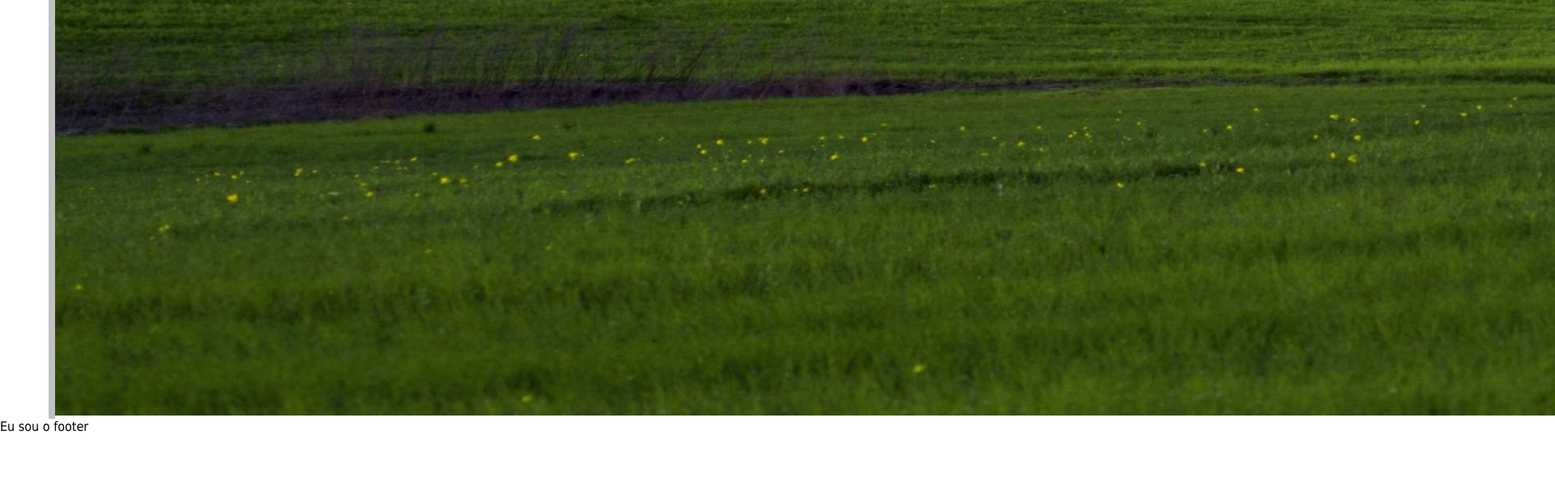
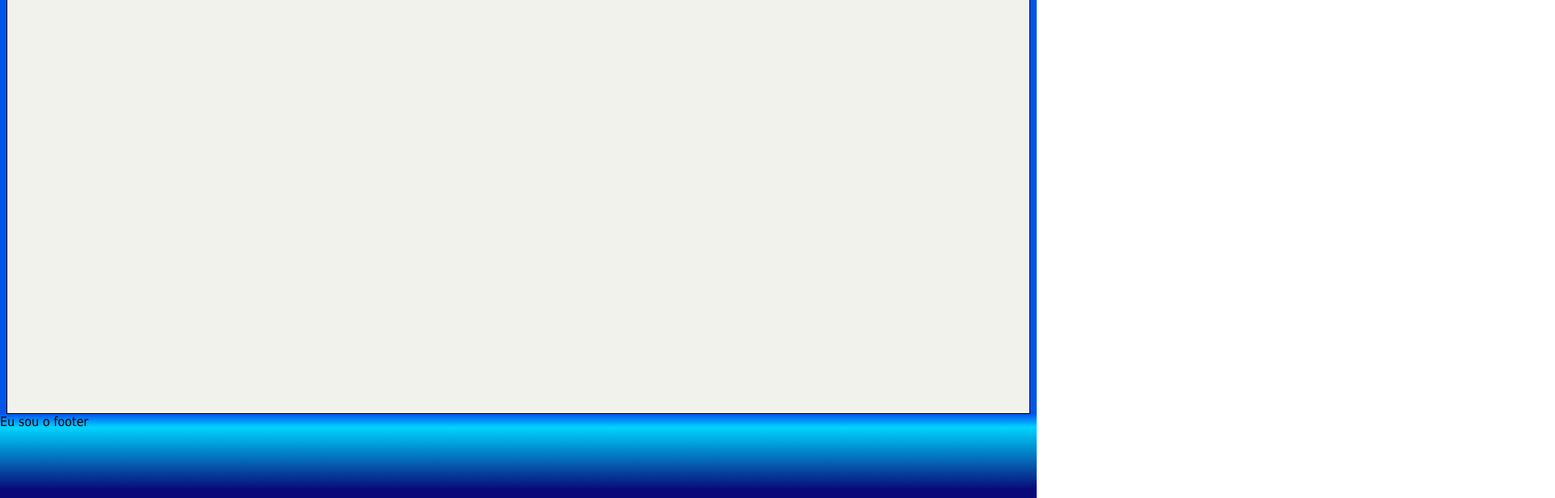
Before and after one commit to Rafaqwert/Projeto_Indie, a plain HTML site: page Index.html in a window 1280 px wide. Shown: the part 1892-2508 px from the top of the page at 81% size, 1920 px wide, since content can reach past the window. Before the commit the page ends 2429 px from the top, so only its background shows below. Drawn offline with Linux system fonts and the light colour scheme.

Commit message:
Nova estilização

```diff
--- a/css/style.css
+++ b/css/style.css
@@ -10,7 +10,7 @@ html {
 }
 
 .div_window {
-    height: 120vh;
+    height: 313vh;
     width: 100%;
     background-color: #0055EA;
     border-radius: 2vh 2vh 0vh 0vh;
@@ -57,7 +57,6 @@ header {
     flex-direction: row;
 
     height: 5vh;
-    border-radius: 1vh 1vh 0vh 0vh;
     background-color: #F2F2EC;
     margin: 0vw 1vh;
     border-bottom: #c1c1c1 solid 1px;
@@ -74,14 +73,15 @@ header {
 /* Fim header */
 
 /* Social */
-.div_social {
+
+/* Home */
+.div_home {
     display: flex;
     flex-direction: row;
 
 
     height: 88vh;
 
-    border-radius: 1vh 1vh 0vh 0vh;
     margin: 0vw 1vh;
     padding-top: 12vh;
     background-color: #F2F2EC;
@@ -145,8 +145,49 @@ header {
     border-top: #c1c1c1 solid 1vh;
 }
 
-.div_social .img img {
+.div_home .img img {
     height: 100%;
     width: 100%;
     object-fit: cover;
 }
+
+/* Sobre */
+.div_sobre {
+    display: flex;
+
+
+    border: 1px solid black;
+    height: 88vh;
+
+    margin: 0vw 1vh;
+    padding-top: 12vh;
+    background-color: #F2F2EC;
+}
+
+/* Contato */
+
+.div_contato {
+    display: flex;
+
+
+    border: 1px solid black;
+    height: 88vh;
+
+    margin: 0vw 1vh;
+    padding-top: 12vh;
+    background-color: #F2F2EC;
+}
+
+/* Fim social */
+
+/* Footer */
+.div_footer {
+    display: flex;
+
+    height: 13vh;
+
+    background: rgb(0,85,234);
+    background: linear-gradient(180deg, rgba(0,85,234,1) 0%, rgba(0,212,255,1) 16%, rgba(9,9,121,1) 90%);
+
+}
+/* Fim footer */
```
